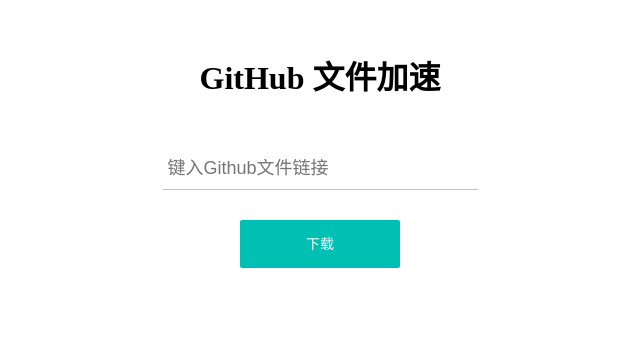
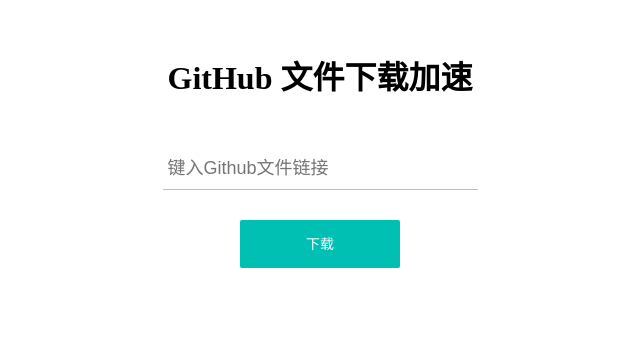
Before and after one commit to wennanwp/front-pages, a plain HTML site: page github-proxy/index.html in a window 1280 px wide. Shown: the part 216-557 px from the top of the page, without its empty margins (320-960 px from the left). Drawn offline with Linux system fonts and the light colour scheme.

Commit message:
Update index.html

```diff
--- a/github-proxy/index.html
+++ b/github-proxy/index.html
@@ -95,10 +95,10 @@
             return false
         }
     </script>
-    <title>GitHub 文件加速</title>
+    <title>GitHub 文件下载加速</title>
 </head>
 <body class="flex">
-<h1 style="margin-bottom: 50px">GitHub 文件加速</h1>
+<h1 style="margin-bottom: 50px">GitHub 文件下载加速</h1>
 <form action="./" method="get" style="padding-bottom: 40px" target="_blank" class="flex" onsubmit="toSubmit(event)">
     <label class="block" style="width: fit-content">
         <input class="block url" name="q" type="text" placeholder="键入Github文件链接"
```
